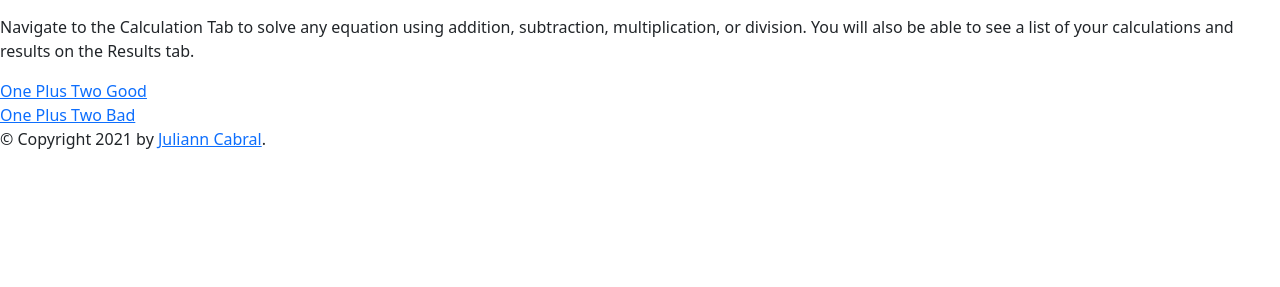
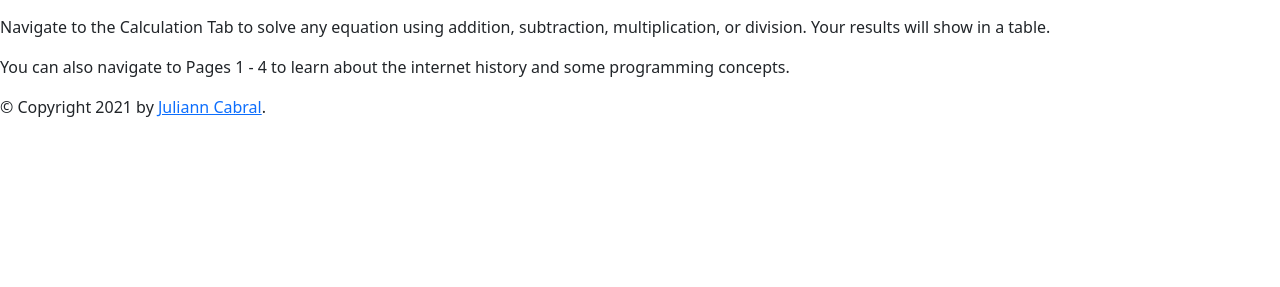
Before and after one commit to jcabral99/My-Calculator, a Flask app: template app/templates/index.html in a window 1280 px wide. Shown: the part 513-800 px from the top of the page. Run offline with Flask 2, Linux system fonts and the light colour scheme; the template is opened without the code that fills it, so the values that code supplies are empty; parts of the project's set-up code (start-up, migrations or seed data) failed here and were passed over.

Commit message:
fixing erros

```diff
--- a/app/app.py
+++ b/app/app.py
@@ -21,18 +21,18 @@ def calculator_get():
 def calculator_post():
     return CalculatorController.post()
 
-@app.route("/Page1", methods=["GET"])
+@app.route("/TheBeginning", methods=["GET"])
 def test_get1():
     return render_template('The_Beginning.html')
 
-@app.route("/Page2", methods=["GET"])
+@app.route("/BrowserWars", methods=["GET"])
 def test_get2():
     return render_template('Browser_Wars.html')
 
-@app.route("/Page3", methods=["GET"])
+@app.route("/Concepts", methods=["GET"])
 def test_get3():
     return render_template('Concepts_and_Glossary.html')
 
-@app.route("/Page4", methods=["GET"])
+@app.route("/OOP", methods=["GET"])
 def test_get4():
     return render_template('OOP.html')
--- a/app/static/css/style.css
+++ /dev/null
@@ -1,3 +0,0 @@
-body {
-font-size: 200%;
-}
--- a/app/templates/base.html
+++ b/app/templates/base.html
@@ -12,11 +12,11 @@
     <link href="https://cdn.jsdelivr.net/npm/bootstrap@5.1.3/dist/css/bootstrap.min.css" rel="stylesheet"
           integrity="sha384-1BmE4kWBq78iYhFldvKuhfTAU6auU8tT94WrHftjDbrCEXSU1oBoqyl2QvZ6jIW3" crossorigin="anonymous">
 
-    <title>Hello, world!</title>
+    <title>Calculator</title>
 </head>
 <body>
 <nav class="navbar navbar-expand-lg navbar-light bg-light">
-    <a class="navbar-brand" href="#">Calculator</a>
+    <a class="navbar-brand" href="#">My Calculator</a>
     <button class="navbar-toggler" type="button" data-toggle="collapse" data-target="#navbarNav"
             aria-controls="navbarNav" aria-expanded="false" aria-label="Toggle navigation">
         <span class="navbar-toggler-icon"></span>
@@ -30,16 +30,16 @@
                 <a class="nav-link" href="/calculator">Calculations</a>
             </li>
             <li class="nav-item">
-                <a class="nav-link" href="/Page1">Page 1</a>
+                <a class="nav-link" href="/TheBeginning">The Beginning</a>
             </li>
             <li class="nav-item">
-                <a class="nav-link" href="/Page2">Page 2</a>
+                <a class="nav-link" href="/BrowserWars">Browser Wars</a>
             </li>
             <li class="nav-item">
-                <a class="nav-link" href=".Page3">Page 3</a>
+                <a class="nav-link" href="/Concepts">Concepts</a>
             </li>
             <li class="nav-item">
-                <a class="nav-link" href="/Page4">Page 4</a>
+                <a class="nav-link" href="/OOP">OOP</a>
             </li>
         </ul>
     </div>
--- a/app/templates/index.html
+++ b/app/templates/index.html
@@ -2,19 +2,24 @@
 {% block title %}Index{% endblock %}
 {% block head %}
     {{ super() }}
-    <style type="text/css">
+    <style>
         .important { color: #336699; }
+
+        .content {
+            max-width: 500px;
+            margin: auto; }
     </style>
 {% endblock %}
 {% block content %}
-    <h1>Welcome to my Calculator</h1>
+    <h1 text-align="center">Welcome to my Calculator</h1>
     <p class="important">
         <img src="https://images.pexels.com/photos/5184951/pexels-photo-5184951.jpeg?cs=srgb&dl=pexels-cottonbro-5184951.jpg&fm=jpg"
         width="400" height="400" float="center">
     </p>
-    <p text-align= "center">
-        Navigate to the Calculation Tab to solve any equation using addition, subtraction, multiplication, or division. You will also be able to see a list of your calculations and results on the Results tab.
+    <p>
+        Navigate to the Calculation Tab to solve any equation using addition, subtraction, multiplication, or division. Your results will show in a table.
     </p>
-
-<a href="/good/1.0/2.0">One Plus Two Good</a><br><a href="/bad/1/2">One Plus Two Bad</a>
+    <p>
+        You can also navigate to Pages 1 - 4 to learn about the internet history and some programming concepts.
+    </p>
 {% endblock %}
```
Also changed, not shown: app/templates/Browser_Wars.html (+5 -5 lines), app/templates/Concepts_and_Glossary.html (+5 -5 lines), app/templates/OOP.html (+5 -5 lines), app/templates/The_Beginning.html (+4 -4 lines), app/templates/calculator.html (+4 -4 lines), app/templates/result.html (+5 -5 lines).
